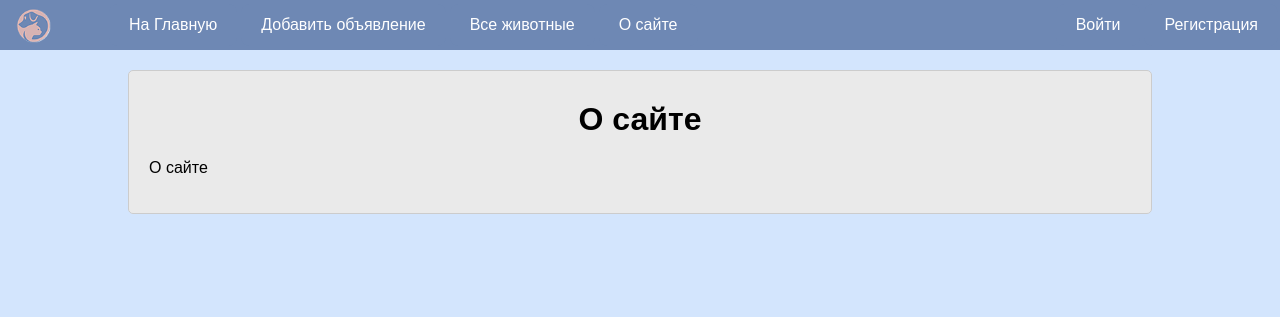
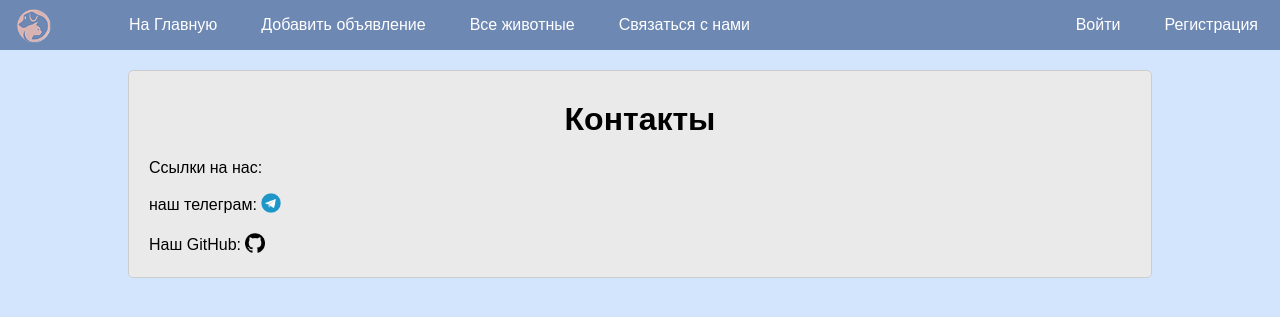
Before and after one commit to TimDzen/pet_search, a Django app: page /about/ in a window 1280 px wide. Shown: the top 317 px of the page. Run offline with Django 5.2, Linux system fonts and the light colour scheme.

Commit message:
Добавил контакты.

```diff
--- a/pet_search/pet/templates/about.html
+++ b/pet_search/pet/templates/about.html
@@ -1,6 +1,20 @@
 {% extends 'base.html' %}
+{% load static %}
 
 {% block content %}
 <h1>{{title}}</h1>
-<p> О сайте</p>
+<p>Ссылки на нас:</p>
+<p>
+    <span style="display: inline-block; vertical-align: middle;">наш телеграм:</span>
+    <a href="https://t.me/TimDzen" style="text-decoration: none;">
+        <span style="display: inline-block; vertical-align: middle; margin-right: 5px;">
+            <img src="{% static 'telegram.png' %}" alt="Telegram Icon" style="width: 20px; height: 20px;">
+        </span>
+    </a>
+</p><span style="display: inline-block; vertical-align: middle;">Наш GitHub:</span>
+    <a href="https://github.com/TimDzen/pet_search" style="text-decoration: none;">
+        <span style="display: inline-block; vertical-align: middle; margin-right: 5px;">
+            <img src="{% static 'github.png' %}" alt="GitHub Icon" style="width: 20px; height: 20px;">
+        </span>
+    </a>
 {% endblock %}
--- a/pet_search/pet/views.py
+++ b/pet_search/pet/views.py
@@ -15,7 +15,7 @@ from .models import Animal
 menu = [{'title': "На Главную", 'url_name': 'home'},
         {'title': "Добавить объявление", 'url_name': 'add_animal'},
         {'title': "Все животные", 'url_name': 'all_animal'},
-        {'title': 'О сайте', 'url_name': 'about'},
+        {'title': 'Связаться с нами', 'url_name': 'about'},
 
         ]
 
@@ -55,7 +55,7 @@ def home(request):
 
 
 def about(request):
-    return render(request, 'about.html', {'menu': menu, 'title': 'О сайте'})
+    return render(request, 'about.html', {'menu': menu, 'title': 'Контакты'})
 
 
 class RegisterUser(CreateView):
```
Also changed, not shown: pet_search/pet/models.py (+4 -4 lines), pet_search/db.sqlite3, pet_search/media/images/1613434860159736893.jpg (added), pet_search/media/images/220px-GSD_Puppy.jpg (added), pet_search/media/images/Black_cat_Felis_catus.jpg (added), pet_search/media/images/github.png (added), pet_search/media/images/images.jpg (added), pet_search/media/images/telegram.png (added), pet_search/media/images/Без_названия.jpg (added), pet_search/pet/static/github.png (added), pet_search/pet/static/telegram.png (added).
